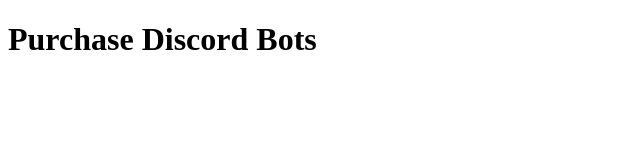
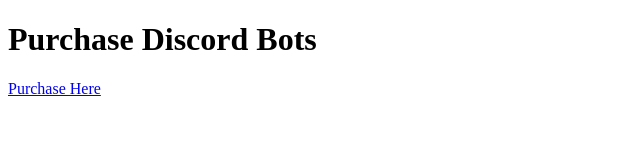
Before and after one commit to DrPepper130/Reselling-Bots, a plain HTML site: page index.html in a window 1280 px wide. Shown: the whole page, without its empty margins (0-640 px from the left). Drawn offline with Linux system fonts and the light colour scheme.

Commit message:
Update index.html

```diff
--- a/index.html
+++ b/index.html
@@ -3,10 +3,10 @@
   <head>
     <title>Homepage</title>
   </head>
-  <body style="pdding-bottom: 1000px;">
+  <body style="padding-bottom: 1000px;">
     <h1>Purchase Discord Bots</h1>
-      <div>
-        <a href="https://drpepper130.github.io/Reselling-Bots/">
-      </div>
+    <div>
+      <a href="https://drpepper130.github.io/Reselling-Bots/">Purchase Here</a>
+    </div>
   </body>
 </html>
```
